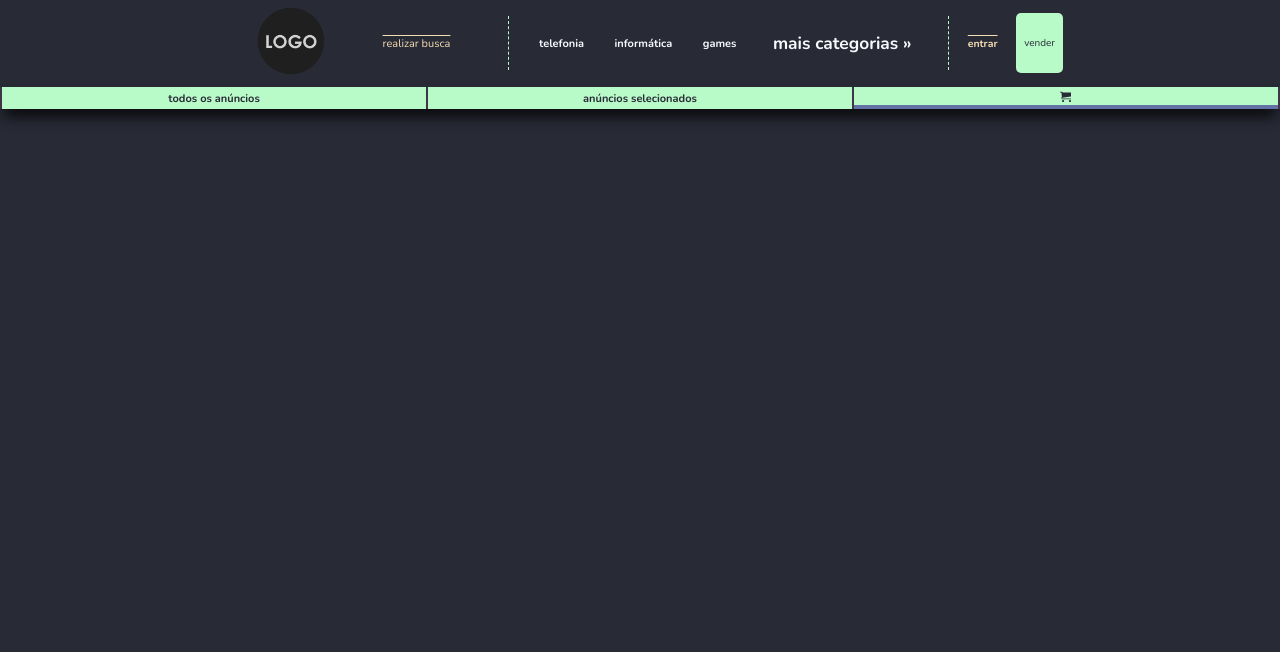
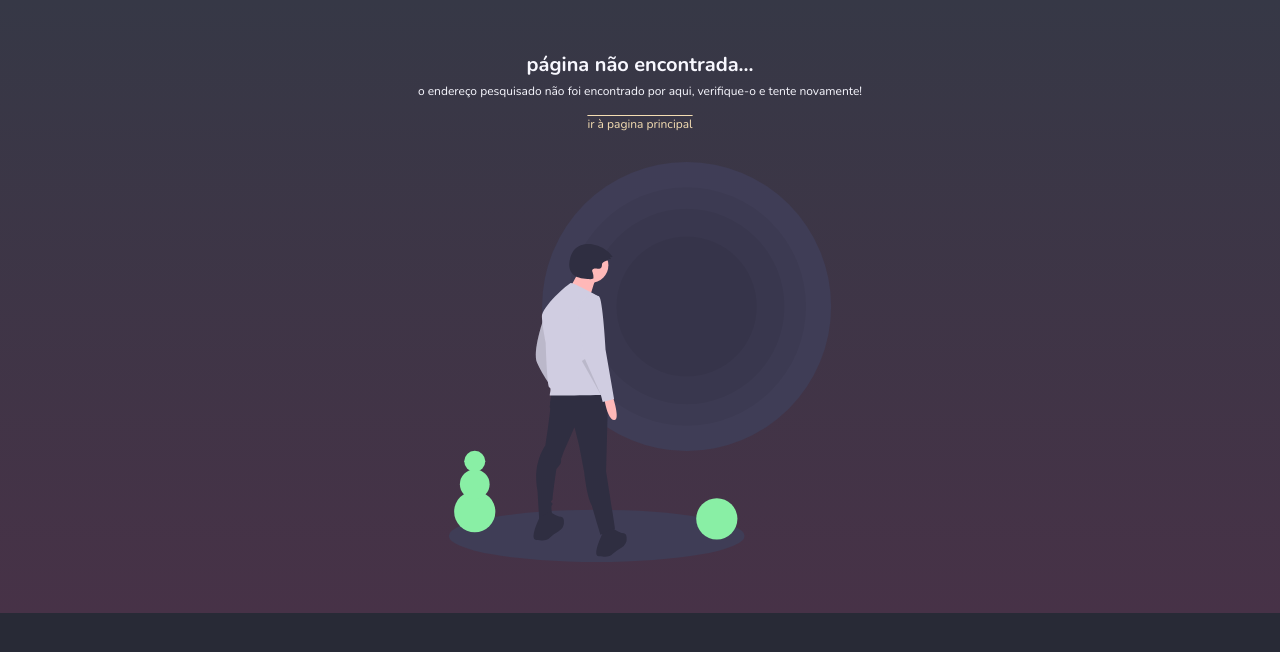
Before and after one commit to joaofelipelliccione/izi_tech_front, a React (Create React App) app: page /cart in a window 1280 px wide. Shown: the top 652 px of the page. Built offline with nearby package versions, Linux system fonts and the light colour scheme.

Commit message:
Realizando fetch para captar Topcategories.

```diff
--- a/src/App.js
+++ b/src/App.js
@@ -9,9 +9,9 @@ import Profile from './pages/Profile';
 import EditProfileInfo from './pages/EditProfileInfo';
 import WannaSell from './pages/WannaSell';
 import WannaSellSuccess from './pages/WannaSellSuccess';
-import SelectedAds from './pages/SelectedAds';
+import About from './pages/About';
 import FavoriteAds from './pages/FavoriteAds';
-import Cart from './pages/Cart';
+// import Cart from './pages/Cart';
 import MyPublishedAds from './pages/MyPublishedAds';
 import EditPublishedAd from './pages/EditPublishedAd';
 import RemovePublishedAd from './pages/RemovePublishedAd';
@@ -23,6 +23,7 @@ function App() {
   return (
     <Routes>
       <Route path="/" element={ <Home /> } />
+      <Route path="/about" element={ <About /> } />
       <Route path="/adDetails/:productId" element={ <AdDetails /> } />
       <Route path="/login" element={ <Login /> } />
       <Route path="/register" element={ <Register /> } />
@@ -31,9 +32,8 @@ function App() {
       <Route path="/profile/edit" element={ <EditProfileInfo /> } />
       <Route path="/wannaSell" element={ <WannaSell /> } />
       <Route path="/wannaSell/success" element={ <WannaSellSuccess /> } />
-      <Route path="/selectedAds" element={ <SelectedAds /> } />
       <Route path="/favoriteAds" element={ <FavoriteAds /> } />
-      <Route path="/cart" element={ <Cart /> } />
+      {/* <Route path="/cart" element={ <Cart /> } /> */}
       <Route path="/myAds/published" element={ <MyPublishedAds /> } />
       <Route path="/myAds/published/edit/:productId" element={ <EditPublishedAd /> } />
       <Route
--- a/src/components/header-components/DropdownAvatar.jsx
+++ b/src/components/header-components/DropdownAvatar.jsx
@@ -1,9 +1,10 @@
 // REF: https://letsbuildui.dev/articles/building-a-dropdown-menu-component-with-react-hooks
+
 import React from 'react';
 import { Link, useNavigate } from 'react-router-dom';
-// import { useSelector } from 'react-redux';
+import { useSelector } from 'react-redux';
 import { BsShop } from 'react-icons/bs';
-import { MdFavoriteBorder, MdHelp } from 'react-icons/md';
+import { MdHelp } from 'react-icons/md';
 import { AiOutlineUser } from 'react-icons/ai';
 import { RiLogoutBoxRLine } from 'react-icons/ri';
 import userPictureDefault from '../../images/user-picture.png';
@@ -11,24 +12,17 @@ import '../../styles/DropdownAvatar.css';
 
 function DropdownAvatar() {
   const dropdownRef = React.useRef(null);
-  // const [userAvatar, setUserAvatar] = React.useState('');
+  const user = useSelector((state) => state.user);
+
   const [isActive, setIsActive] = React.useState(false);
+
   const navigate = useNavigate();
 
-  // const currentUserMail = useSelector((state) => state.user.userMail);
-  // const registeredUsersAr = useSelector((state) => state.registeredUsers.registeredUsers);
-
   const onLogoutCLick = () => {
-    localStorage.removeItem('userMail');
+    localStorage.removeItem('loginInfo');
     navigate('/');
     window.location.reload();
   };
-
-  // React.useEffect(() => {
-  //   const currentUserInfo = registeredUsersAr
-  //     .find(({ userMail }) => userMail === currentUserMail);
-  //   setUserAvatar(currentUserInfo.userPicture);
-  // }, []);
 
   React.useEffect(() => {
     const pageClickEvent = ({ target }) => {
@@ -53,8 +47,8 @@ function DropdownAvatar() {
         onMouseEnter={ () => setIsActive(true) }
       >
         <img
-          // src={ userAvatar !== '' ? userAvatar : userPictureDefault }
-          src={ userPictureDefault }
+          src={ user.loginInfo.userPicture !== null ? (
+            user.loginInfo.userPicture) : (userPictureDefault) }
           alt="Foto do usuário"
           id="userPicture"
         />
@@ -70,13 +64,6 @@ function DropdownAvatar() {
               <BsShop />
               {' '}
               meus anúncios
-            </Link>
-          </li>
-          <li>
-            <Link to="/favoriteAds">
-              <MdFavoriteBorder />
-              {' '}
-              favoritados
             </Link>
           </li>
           <li>
--- a/src/components/header-components/Header.jsx
+++ b/src/components/header-components/Header.jsx
@@ -6,7 +6,6 @@ import SearchBar from './SearchBar';
 import DropdownCategories from './DropdownCategories';
 import DropdownAvatar from './DropdownAvatar';
 import SubHeader from './SubHeader';
-import categoriesStructure from '../../data/categories-structure';
 import iziTechLogo from '../../images/izi-tech-logo.png';
 import '../../styles/Header.css';
 
@@ -15,8 +14,20 @@ function Header({ setAdsToRender, setIsHomeFilterBoxHidden,
   onClickHomeSearchBtn, setHomeOrderBy }) {
   const location = useLocation();
   const user = useSelector((state) => state.user);
-  const categoriesArray = categoriesStructure
-    .map((category) => (category.topCategoryName)); // ['smartphones e telefonia', 'informática', 'games', 'eletrônicos, áudio e vídeo', 'veículos elétricos leves'].
+
+  const [categoriesArr, setCategoriesArr] = React.useState([]);
+  const topCategoriesArr = categoriesArr.map(({ topCategoryName }) => topCategoryName);
+
+  React.useEffect(() => {
+    // const PRODUCTS_CATEGORIES_ENDPOINT = 'https://izi-tech-back.herokuapp.com/products_categories';
+    const PRODUCTS_CATEGORIES_ENDPOINT_LOCAL = 'http://localhost:4000/products_categories';
+
+    fetch(PRODUCTS_CATEGORIES_ENDPOINT_LOCAL)
+      .then((res) => res.json())
+      .then((cleanData) => {
+        setCategoriesArr(cleanData);
+      });
+  }, []);
 
   return (
     <header id="iziTechHeader">
@@ -43,7 +54,7 @@ function Header({ setAdsToRender, setIsHomeFilterBoxHidden,
           </div>
           <nav id="headerNavbar">
             <ul id="notDropdownList">
-              {categoriesArray.filter((_cat, index) => index <= 2)
+              {topCategoriesArr.filter((_cat, index) => index <= 2)
                 .map((category) => (
                   <li key={ category }>
                     <Link to="/" id="notDropdownLink">{category}</Link>
--- a/src/components/header-components/SubHeader.jsx
+++ b/src/components/header-components/SubHeader.jsx
@@ -1,6 +1,6 @@
 import React from 'react';
 import { useLocation, Link } from 'react-router-dom';
-import { ImCart } from 'react-icons/im';
+import { MdFavorite } from 'react-icons/md';
 
 
 function SubHeader() {
@@ -12,22 +12,22 @@ function SubHeader() {
   return (
     <section id="iziTechSubHeader">
       <Link
+        to="/about"
+        style={ currentPath === '/about' ? selectedPathStyle : noBorderStyle }
+      >
+        como funciona?
+      </Link>
+      <Link
         to="/"
         style={ currentPath === '/' ? selectedPathStyle : noBorderStyle }
       >
-        todos os anúncios
+        anúncios
       </Link>
       <Link
-        to="/selectedAds"
-        style={ currentPath === '/selectedAds' ? selectedPathStyle : noBorderStyle }
+        to="/favoriteAds"
+        style={ currentPath === '/favoriteAds' ? selectedPathStyle : noBorderStyle }
       >
-        anúncios selecionados
-      </Link>
-      <Link
-        to="/cart"
-        style={ currentPath === '/cart' ? selectedPathStyle : noBorderStyle }
-      >
-        <ImCart />
+        <MdFavorite/>
       </Link>
     </section>
   );
--- a/src/pages/SelectedAds.jsx
+++ b/src/pages/About.jsx
@@ -2,13 +2,13 @@ import React from 'react';
 import Header from '../components/header-components/Header';
 // import Footer from '../components/Footer';
 
-function SelectedAds() {
+function About() {
   return (
-    <div id="selectedAdsPage">
+    <div id="aboutPage">
       <Header />
       {/* <Footer /> */}
     </div>
   );
 }
 
-export default SelectedAds;
+export default About;
```
